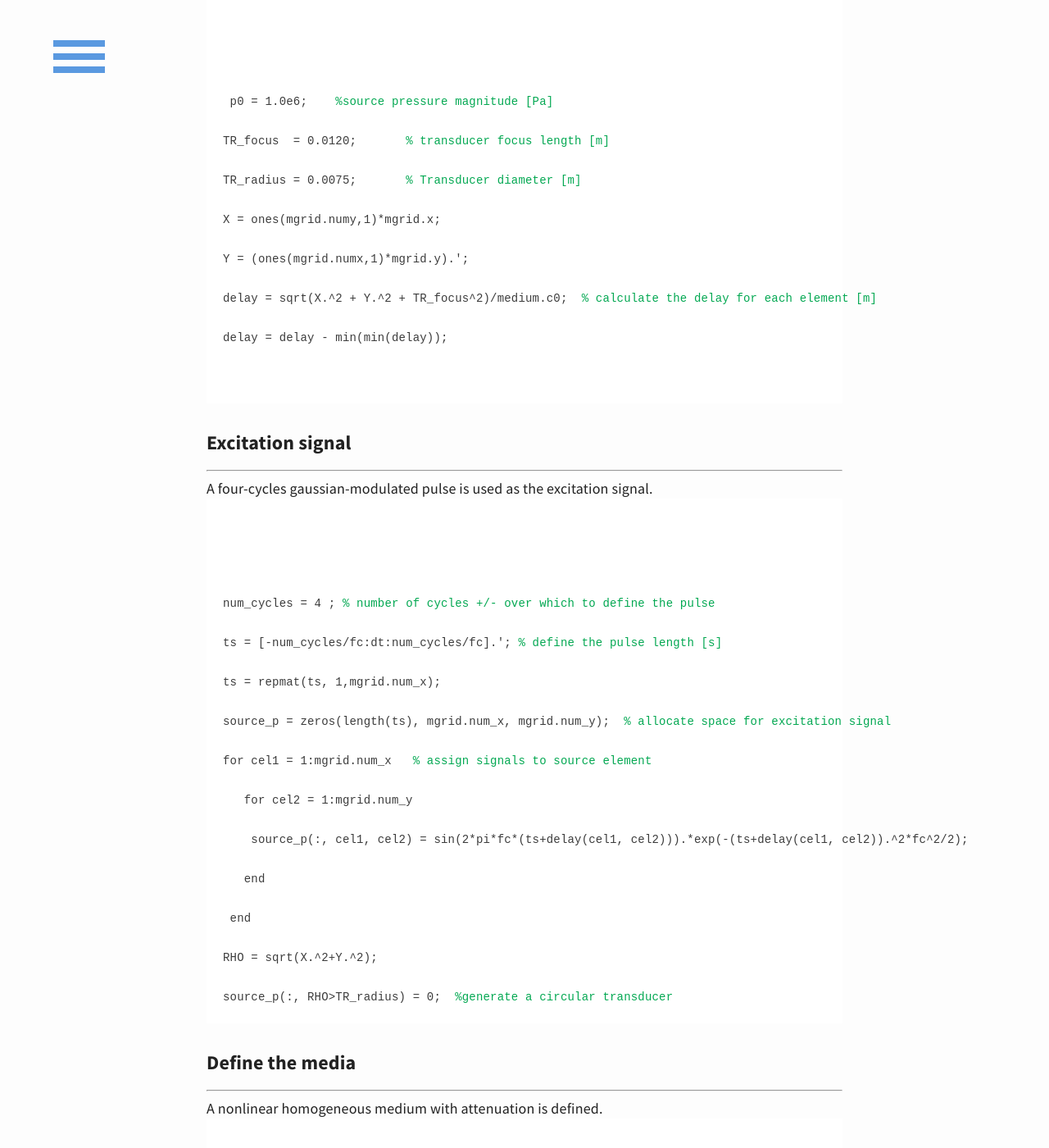
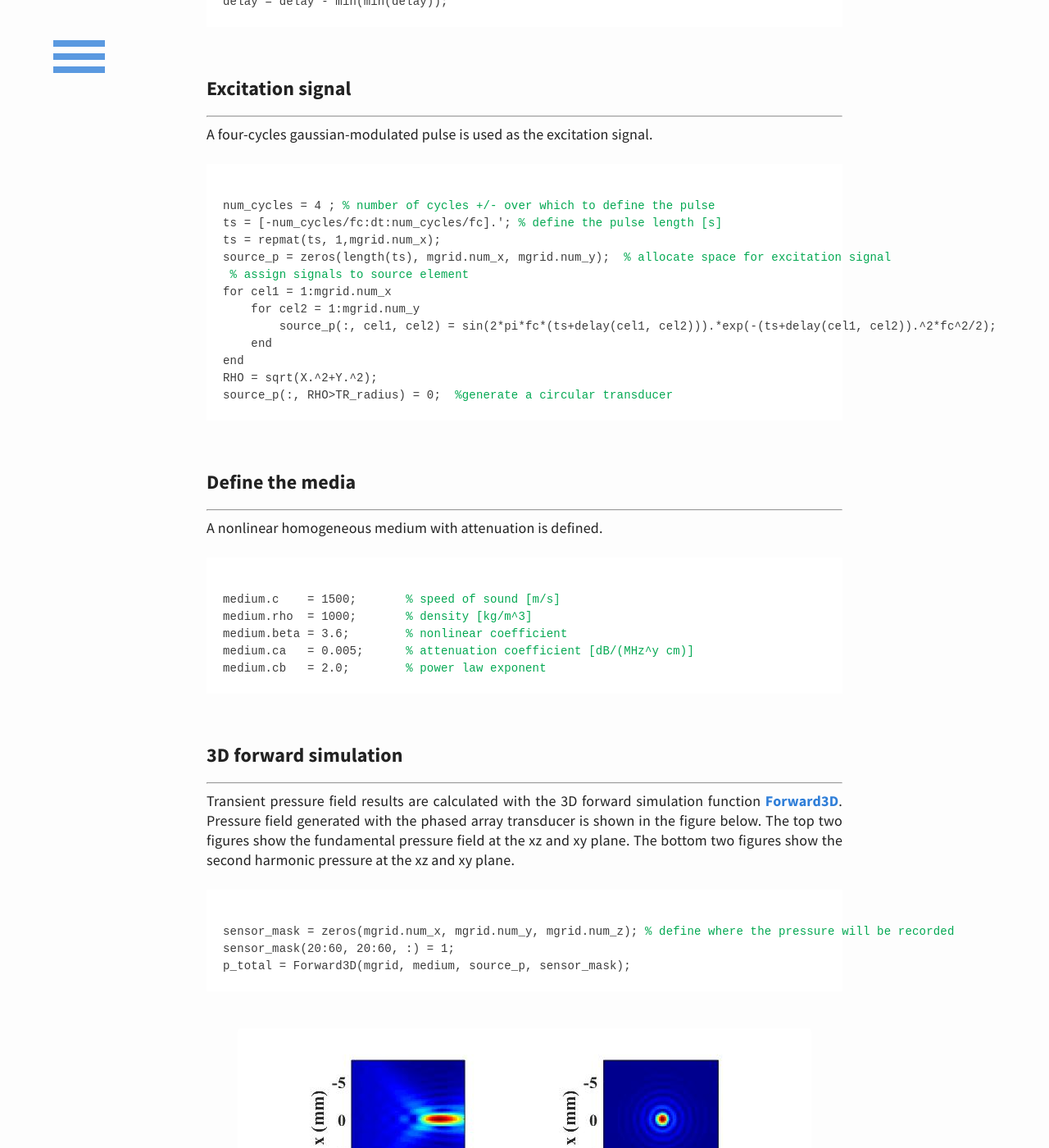
Before and after one commit to m-SOUND/mSOUND, a Jekyll site: the page built from _posts/2019-02-19-TMDM_3D_homogeneous.html, in a window 1280 px wide and 1400 px high, scrolled down 1309 px. Shown: the whole window at 82% size. Built offline with Jekyll 4.4.1, drawn with Linux system fonts in a browser that asks for light colours; some of the changed text lies outside the part shown.

Commit message:
Update 2019-02-19-TMDM_3D_homogeneous.html

```diff
--- a/_posts/2019-02-19-TMDM_3D_homogeneous.html
+++ b/_posts/2019-02-19-TMDM_3D_homogeneous.html
@@ -18,20 +18,20 @@ title: Simulation in a 3D homogeneous medium using the transient mixed domain me
  <br>To define the temporal and spatial computational domain in 3D forward simulations,
  the funciton <a href="/mSOUND/functions">set_grid</a> is used. For 3D problems,
  eight inputs are required to to call this function. Coordinates generated with the mgrid functiions are all in Cartesian coordinates.
- <br>
+ <pre>
  <code>
-<br>dx = 3.75e-04;         <font color="#03a852"> %  step size in the x direction [m]</font>
-<br>dy = 3.75e-04;         <font color="#03a852"> %  step size in the y direction [m]</font>
-<br>dz = 3.75e-04;         <font color="#03a852"> %  step size in the z direction [m]</font>
-<br>dt = 6.25e-08;         <font color="#03a852"> %  time step size [s]</font>
+dx = 3.75e-04;         <font color="#03a852"> %  step size in the x direction [m]</font>
+dy = 3.75e-04;         <font color="#03a852"> %  step size in the y direction [m]</font>
+dz = 3.75e-04;         <font color="#03a852"> %  step size in the z direction [m]</font>
+dt = 6.25e-08;         <font color="#03a852"> %  time step size [s]</font>
 
-<br>x_length = 0.0300;         <font color="#03a852"> % total computatoinal domain size in x direction [m]</font>
-<br>y_length = 0.0300;         <font color="#03a852"> % total computatoinal domain size in y direction [m]</font>
-<br>z_length = 0.0150;         <font color="#03a852"> % total computatoinal domain size in z direction [m]</font>
-<br>t_length = 1.60e-05;       <font color="#03a852"> % total temporal domain size [s]</font>
-<br>mgrid = set_grid(dt, t_length, dx, x_length, dy, y_length, dz, z_length);
+x_length = 0.0300;         <font color="#03a852"> % total computatoinal domain size in x direction [m]</font>
+y_length = 0.0300;         <font color="#03a852"> % total computatoinal domain size in y direction [m]</font>
+z_length = 0.0150;         <font color="#03a852"> % total computatoinal domain size in z direction [m]</font>
+t_length = 1.60e-05;       <font color="#03a852"> % total temporal domain size [s]</font>
+mgrid = set_grid(dt, t_length, dx, x_length, dy, y_length, dz, z_length);
 </code>
- <br>
+</pre>
 </p>
 
 
@@ -40,39 +40,40 @@ title: Simulation in a 3D homogeneous medium using the transient mixed domain me
 <hr>
 <p>
  In this example, phased array transducer is used to generate the foucsed ultrasound beam.
+ <pre>
 <code>
-<br>
- <br> p0 = 1.0e6;   <font color="#03a852"> %source pressure magnitude [Pa]</font>
-<br>TR_focus  = 0.0120;      <font color="#03a852"> % transducer focus length [m]</font>
-<br>TR_radius = 0.0075;      <font color="#03a852"> % Transducer diameter [m]</font>
-<br>X = ones(mgrid.numy,1)*mgrid.x;
-<br>Y = (ones(mgrid.numx,1)*mgrid.y).';
-<br>delay = sqrt(X.^2 + Y.^2 + TR_focus^2)/medium.c0; <font color="#03a852"> % calculate the delay for each element [m]</font>
-<br>delay = delay - min(min(delay));
-<br>
+p0 = 1.0e6;   <font color="#03a852"> %source pressure magnitude [Pa]</font>
+TR_focus  = 0.0120;      <font color="#03a852"> % transducer focus length [m]</font>
+TR_radius = 0.0075;      <font color="#03a852"> % Transducer diameter [m]</font>
+X = ones(mgrid.numy,1)*mgrid.x;
+Y = (ones(mgrid.numx,1)*mgrid.y).';
+delay = sqrt(X.^2 + Y.^2 + TR_focus^2)/medium.c0;  <font color="#03a852"> % calculate the delay for each element [m]</font>
+delay = delay - min(min(delay));
 </code>
+</pre>
 </p>
-
 
 <!---Excitation signal--->
 <h6>Excitation signal</h6>
 <hr>
 <p>
 A four-cycles gaussian-modulated pulse is used as the excitation signal.
+<pre>
 <code>
- <br>
- <br>num_cycles = 4 ;<font color="#03a852"> % number of cycles +/- over which to define the pulse</font>
-<br>ts = [-num_cycles/fc:dt:num_cycles/fc].';<font color="#03a852"> % define the pulse length [s]</font>
-<br>ts = repmat(ts, 1,mgrid.num_x);
- <br>source_p = zeros(length(ts), mgrid.num_x, mgrid.num_y); <font color="#03a852"> % allocate space for excitation signal</font>
-<br>for cel1 = 1:mgrid.num_x  <font color="#03a852"> % assign signals to source element</font>
-<br> &nbsp;&nbsp;for cel2 = 1:mgrid.num_y
-<br>&nbsp;&nbsp;&nbsp;&nbsp;source_p(:, cel1, cel2) = sin(2*pi*fc*(ts+delay(cel1, cel2))).*exp(-(ts+delay(cel1, cel2)).^2*fc^2/2);
-<br> &nbsp;&nbsp;end
-<br> end
-<br>RHO = sqrt(X.^2+Y.^2);
-<br>source_p(:, RHO>TR_radius) = 0; <font color="#03a852"> %generate a circular transducer</font>
+num_cycles = 4 ;<font color="#03a852"> % number of cycles +/- over which to define the pulse</font>
+ts = [-num_cycles/fc:dt:num_cycles/fc].';<font color="#03a852"> % define the pulse length [s]</font>
+ts = repmat(ts, 1,mgrid.num_x);
+source_p = zeros(length(ts), mgrid.num_x, mgrid.num_y); <font color="#03a852"> % allocate space for excitation signal</font>
+<font color="#03a852"> % assign signals to source element</font>
+for cel1 = 1:mgrid.num_x
+    for cel2 = 1:mgrid.num_y
+        source_p(:, cel1, cel2) = sin(2*pi*fc*(ts+delay(cel1, cel2))).*exp(-(ts+delay(cel1, cel2)).^2*fc^2/2);
+    end
+end
+RHO = sqrt(X.^2+Y.^2);
+source_p(:, RHO>TR_radius) = 0; <font color="#03a852"> %generate a circular transducer</font>
 </code>
+</pre>
 </p>
 
 <!---Define the media--->
@@ -80,14 +81,15 @@ A four-cycles gaussian-modulated pulse is used as the excitation signal.
 <hr>
 <p>
 A nonlinear homogeneous medium with attenuation is defined.
+<pre>
 <code>
-  <br>
-  <br>medium.c    = 1500;       <font color="#03a852">% speed of sound [m/s]</font>
-  <br>medium.rho  = 1000;       <font color="#03a852">% density [kg/m^3]</font>
-  <br>medium.beta = 3.6;          <font color="#03a852">% nonlinear coefficient </font>
-  <br>medium.ca   = 0.005;          <font color="#03a852">% attenuation coefficient [dB/(MHz^y cm)] </font>
-  <br>medium.cb   = 2.0;        <font color="#03a852">% power law exponent</font>
+medium.c    = 1500;       <font color="#03a852">% speed of sound [m/s]</font>
+medium.rho  = 1000;       <font color="#03a852">% density [kg/m^3]</font>
+medium.beta = 3.6;        <font color="#03a852">% nonlinear coefficient </font>
+medium.ca   = 0.005;      <font color="#03a852">% attenuation coefficient [dB/(MHz^y cm)] </font>
+medium.cb   = 2.0;        <font color="#03a852">% power law exponent</font>
 </code>
+</pre>
 </p>
 
 <!--3D forward Simulation--->
@@ -98,13 +100,12 @@ A nonlinear homogeneous medium with attenuation is defined.
 Pressure field generated with the phased array transducer is shown in the figure below. The
 top two figures show the fundamental pressure field at the xz and xy plane. The bottom two figures show the second harmonic
 pressure at the xz and xy plane.
+<pre>
 <code>
-  <br>
- <br>sensor_mask = zeros(mgrid.num_x, mgrid.num_y, mgrid.num_z); <font color="#03a852">% define where the pressure will be recorded</font>
-<br>sensor_mask(20:60, 20:60, :) = 1;
- <br> p_total = Forward3D(mgrid, medium, source_p, sensor_mask);
-  <br>
+sensor_mask = zeros(mgrid.num_x, mgrid.num_y, mgrid.num_z); <font color="#03a852">% define where the pressure will be recorded</font>
+sensor_mask(20:60, 20:60, :) = 1;
+p_total = Forward3D(mgrid, medium, source_p, sensor_mask);
 </code>
- <br>
+</pre>
 <img src="/mSOUND/img/TMDM_3D_homogeneous.jpg" alt="Pressure field generated with the phased array">
 </p>
```
Lines whose indentation alone changed are shown as unchanged.
